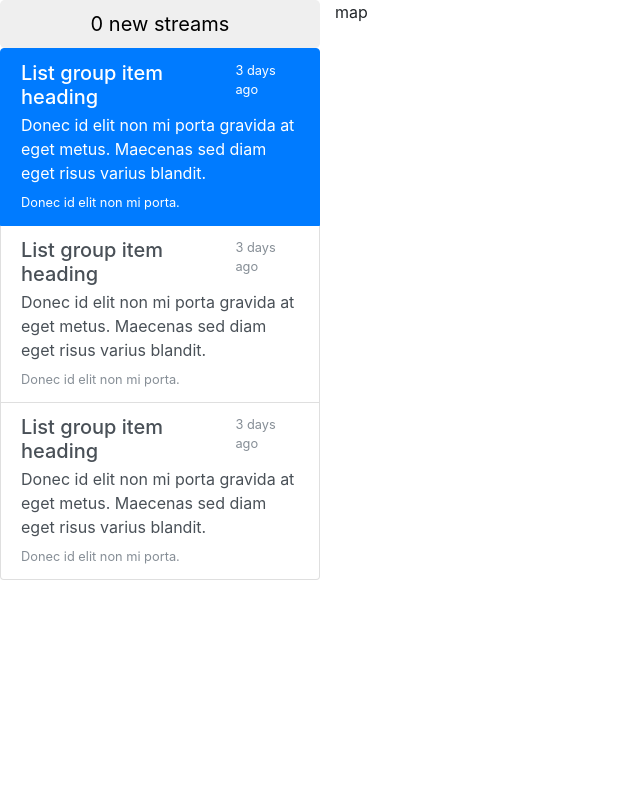
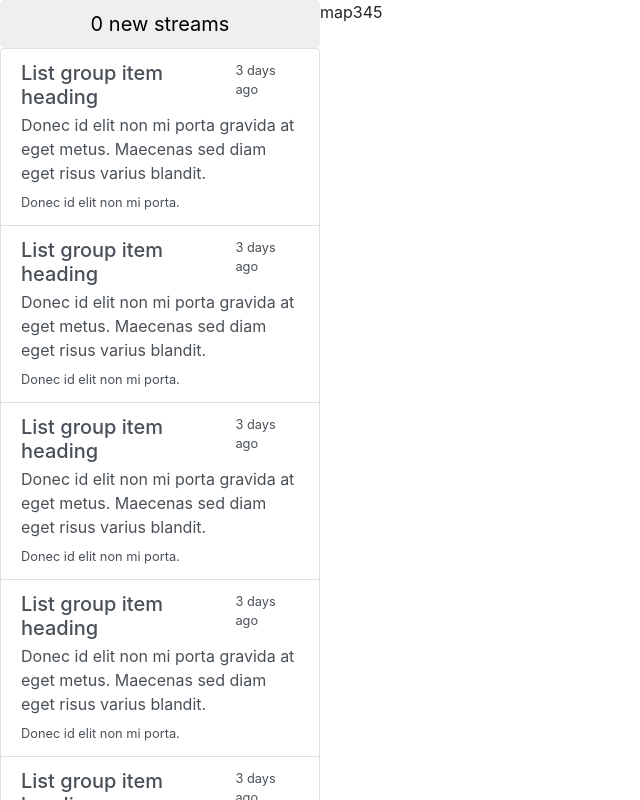
Before and after one commit to tjsantos/periscopin, a React app: page / in a window 1280 px wide. Shown: the top 800 px of the page, without its empty margins (0-640 px from the left). Built offline with nearby package versions, Linux system fonts and the light colour scheme.

Commit message:
hot module reloading, basic app skeleton

```diff
--- a/app/src/App.css
+++ b/app/src/App.css
@@ -1,5 +1,5 @@
 .App {
-    display: flex; /* test */
+    height: 100vh;
 }
 
 .Logo {
@@ -20,3 +20,7 @@
     height: 90vh;
     overflow-y: scroll;
 }
+
+.flex-auto {
+    flex: auto;
+}
--- /dev/null
+++ b/app/src/App.js
@@ -0,0 +1,67 @@
+import React, { Component } from 'react';
+import './App.css';
+
+// interactive testing using mocks
+// import { mockIO } from '../tests/mockSocket';
+// window.io = mockIO;
+
+const ListItem = () => {
+  return (
+    <a href="#"
+       className="list-group-item list-group-item-action flex-column align-items-start">
+      <div className="d-flex w-100 justify-content-between">
+        <h5 className="mb-1">List group item heading</h5>
+        <small>3 days ago</small>
+      </div>
+      <p className="mb-1">
+        Donec id elit non mi porta gravida at eget metus. Maecenas sed diam eget
+        risus varius blandit.
+      </p>
+      <small>Donec id elit non mi porta.</small>
+    </a>
+  );
+};
+
+const RefreshButton = () => {
+  return (
+    <button type="button" className="btn btn-default btn-lg btn-block" id="refresh-button">
+      0 new streams
+    </button>
+  );
+};
+
+const Listing = () => {
+  const listItems = new Array(10).fill(<ListItem/>);
+
+  return (
+    <div className="h-100 d-flex flex-column">
+      <RefreshButton/>
+      <div className="flex-auto list-group">
+        { listItems }
+      </div>
+    </div>
+  );
+};
+
+const GoogleMap = () => {
+  return <div>map345</div>;
+};
+
+const App = () => {
+  console.log('rendering App 1');
+
+  return (
+    <div className="App a">
+      <div className="row no-gutters h-100">
+        <div className="col-sm-9 order-sm-2">
+          <GoogleMap/>
+        </div>
+        <div className="col-sm-3 order-sm-1">
+          <Listing/>
+        </div>
+      </div>
+    </div>
+  );
+};
+
+export default App;
--- a/app/src/main.js
+++ b/app/src/main.js
@@ -1,92 +1,29 @@
 import React from 'react';
 import ReactDOM from 'react-dom';
-import logo from './logo.svg';
-import './App.css';
-
-// interactive testing using mocks
-// import { mockIO } from '../tests/mockSocket';
-// window.io = mockIO;
-
-$(() => console.log('ready! from jquery handler'));
-
-class Hello extends React.Component {
-  render() {
-    return <h1>hello world</h1>;
-  }
-}
+import { AppContainer } from 'react-hot-loader';
+import App from './App.js';
 
 let a = io;
 
-const Listing = () => {
-  return (<div class="list-group">
-    <a href="#"
-       class="list-group-item list-group-item-action flex-column align-items-start active">
-      <div class="d-flex w-100 justify-content-between">
-        <h5 class="mb-1">List group item heading</h5>
-        <small>3 days ago</small>
-      </div>
-      <p class="mb-1">
-        Donec id elit non mi porta gravida at eget metus. Maecenas sed diam eget
-        risus varius blandit.
-      </p>
-      <small>Donec id elit non mi porta.</small>
-    </a>
-    <a href="#" class="list-group-item list-group-item-action flex-column align-items-start">
-      <div class="d-flex w-100 justify-content-between">
-        <h5 class="mb-1">List group item heading</h5>
-        <small class="text-muted">3 days ago</small>
-      </div>
-      <p class="mb-1">
-        Donec id elit non mi porta gravida at eget metus. Maecenas sed diam eget
-        risus varius blandit.
-      </p>
-      <small class="text-muted">Donec id elit non mi porta.</small>
-    </a>
-    <a href="#" class="list-group-item list-group-item-action flex-column align-items-start">
-      <div class="d-flex w-100 justify-content-between">
-        <h5 class="mb-1">List group item heading</h5>
-        <small class="text-muted">3 days ago</small>
-      </div>
-      <p class="mb-1">
-        Donec id elit non mi porta gravida at eget metus. Maecenas sed diam eget
-        risus varius blandit.
-      </p>
-      <small class="text-muted">Donec id elit non mi porta.</small>
-    </a>
-  </div>);
-};
-
-const RefreshButton = () => {
-  return (
-    <button type="button" className="btn btn-default btn-lg btn-block" id="refresh-button">
-      0 new streams
-    </button>
+const render = Component => {
+  ReactDOM.render(
+    <AppContainer>
+      <Component />
+    </AppContainer>,
+    document.getElementById('root')
   );
 };
 
-const App = () => {
-  return (
-    <div className="container-fluid">
-      <div className="row" style={{height: '100vh'}}>
-        <div className="col-sm-3">
-          <div className="row">
-            <RefreshButton/>
-          </div>
-          <div className="list-group row" id="listing">
-            <Listing/>
-          </div>
-        </div>
-        <div className="col-sm-9">
-          <div id="map">
-            map
-          </div>
-        </div>
-      </div>
-    </div>
-  );
-};
+render(App);
 
-ReactDOM.render(<App/>, document.querySelector(`#root`));
+// Webpack Hot Module Replacement API
+if (module.hot) {
+  module.hot.accept('./App.js', () => {
+    console.log('accepted new App');
+    render(App);
+  });
+}
+
 //
 //
 // $(document).ready(function () {
--- a/package.json
+++ b/package.json
@@ -18,6 +18,7 @@
     "postcss-loader": "^2.0.6",
     "react": "^16.0.0",
     "react-dom": "^16.0.0",
+    "react-hot-loader": "^3.1.1",
     "style-loader": "^0.18.2",
     "webpack": "^3.6.0",
     "whatwg-fetch": "^2.0.3"
@@ -25,7 +26,7 @@
   "scripts": {
     "test": "echo \"Error: no test specified\" && exit 1",
     "build": "webpack",
-    "start": "webpack-dev-server --open"
+    "start": "webpack-dev-server --hot"
   },
   "devDependencies": {
     "webpack-dev-server": "^2.9.1"
--- a/webpack.config.js
+++ b/webpack.config.js
@@ -6,7 +6,7 @@ const CleanWebpackPlugin = require('clean-webpack-plugin');
 module.exports = {
   entry: {
     polyfills: './app/src/polyfills.js',
-    main: './app/src/main.js',
+    main: ['react-hot-loader/patch', './app/src/main.js']
   },
   output: {
     path: path.resolve(__dirname, 'app/dist'),
@@ -20,7 +20,11 @@ module.exports = {
         use: {
           loader: 'babel-loader',
           options: {
-            presets: ['env', 'react']
+            presets: [
+              ['env', { "modules": false }],
+              'react'
+            ],
+            plugins: ['react-hot-loader/babel']
           }
         }
       },
@@ -53,6 +57,7 @@ module.exports = {
     new HtmlWebpackPlugin({
       template: './app/src/index.html',
       inject: false
-    })
+    }),
+    new webpack.NamedModulesPlugin()
   ]
 };
```
Also changed, not shown: 1 other file (tests, documents, lock files or other folders).
